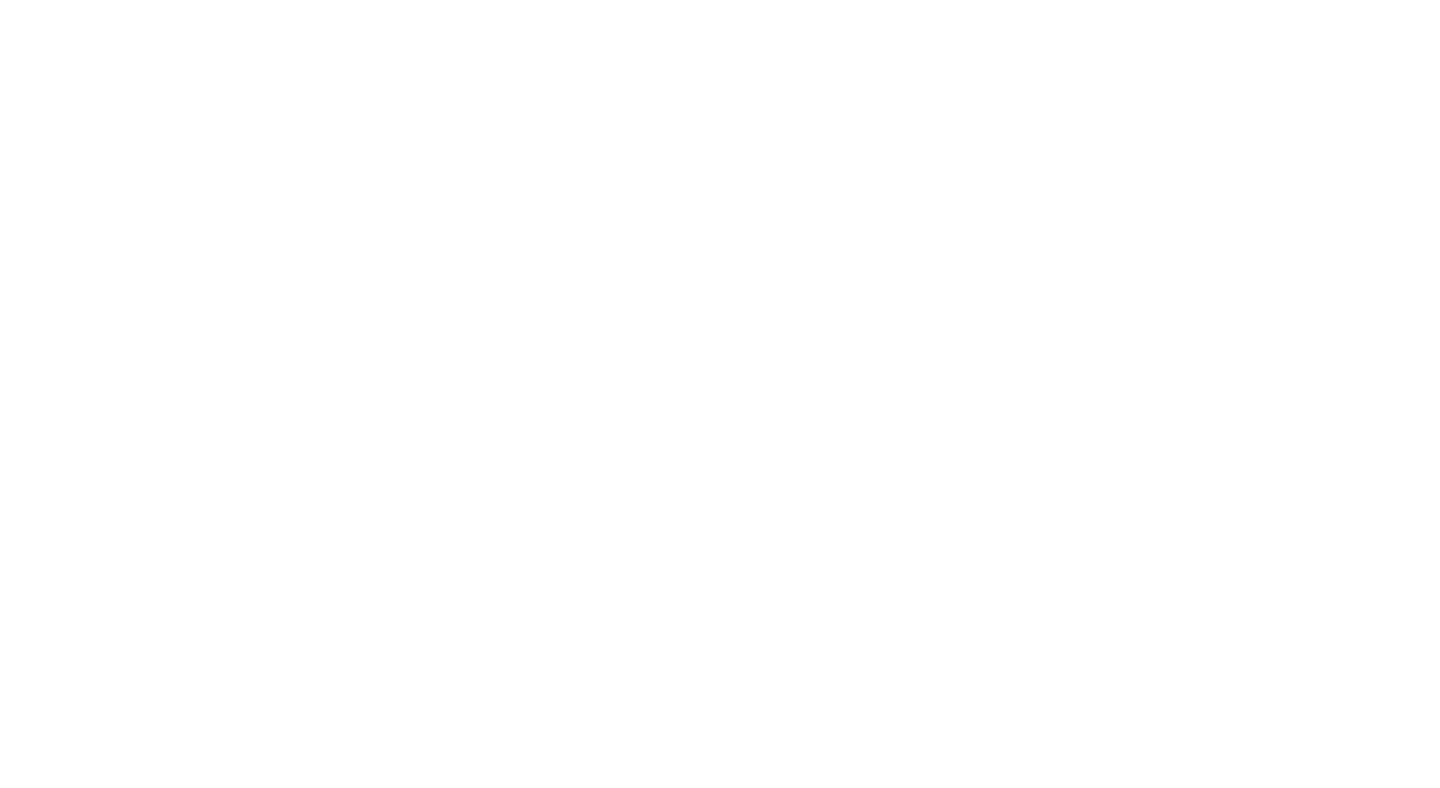
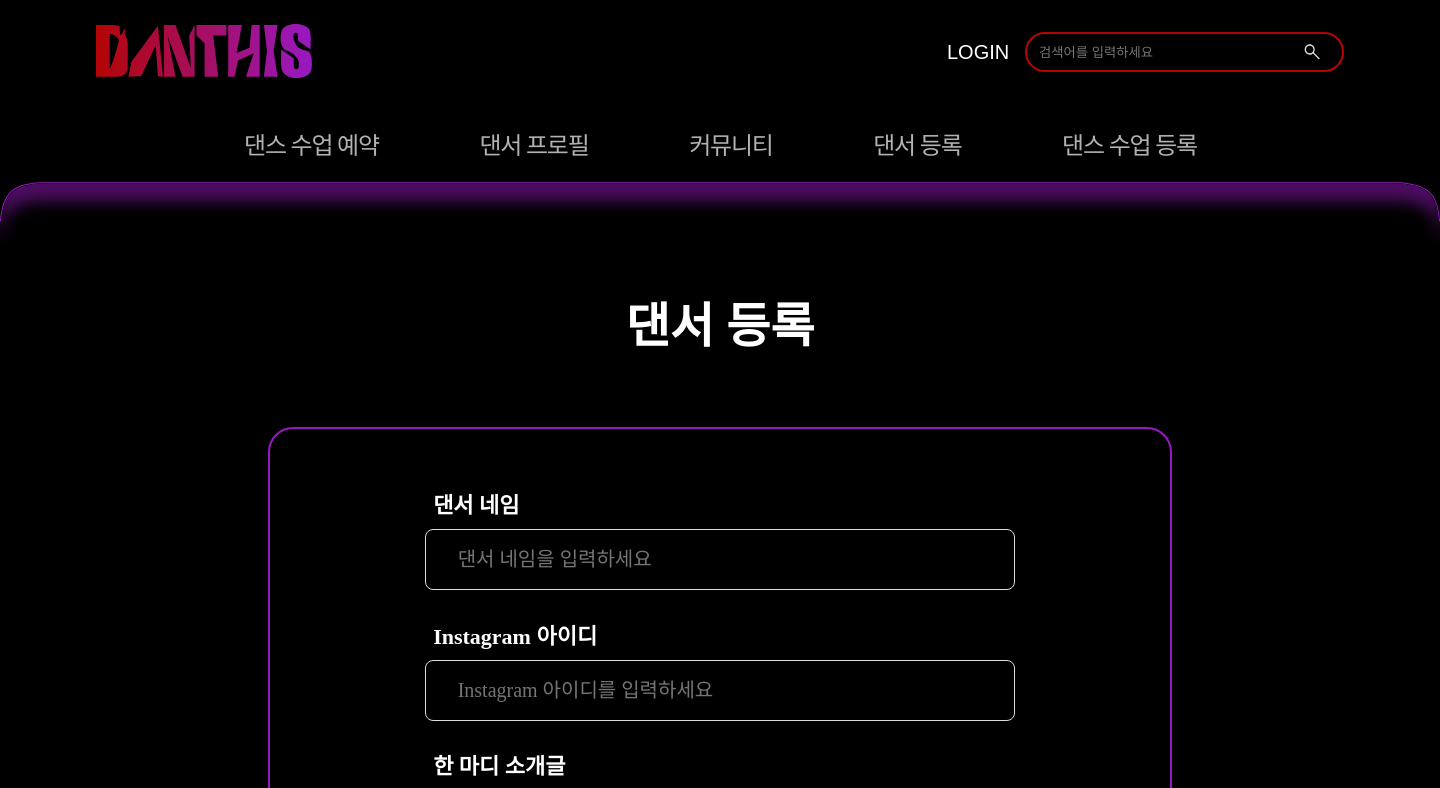
Before and after one commit to UMC-7th-DANTHIS/frontend, a React (Create React App) app: page /dancerregister in a window 1280 px wide. Before the commit this address had no page. Shown: the top 788 px of the page, 1440 px wide, since content can reach past the window. Built offline with nearby package versions, Linux system fonts and the light colour scheme.

Commit message:
fix: 댄서 등록 페이지 Topbar 변경 사항 반영 (#12)

```diff
--- a/src/App.js
+++ b/src/App.js
@@ -14,7 +14,7 @@
           <Route path="/" element={<MainPage />} />
           <Route path="/mypage" element={<MypageLayout />} />
           <Route path="community" element={<Community />} />
-          <Route path="dancer-registration" element={<DancerRegistration />} /> {/* + */}
+          <Route path="dancerregister" element={<DancerRegistration />} />
         </Route>
       </Routes>
     </Router>
--- a/src/pages/add-new-dancer/DancerRegistration.jsx
+++ b/src/pages/add-new-dancer/DancerRegistration.jsx
@@ -31,7 +31,6 @@
   display: flex;
   background-color: black;
   justify-content: center;
-  border-top: 1px solid white; // 임시
 `;
 const Registration = styled.div`
   width: 1440px;
@@ -44,6 +43,6 @@
   font-style: normal;
   font-weight: 600;
   line-height: normal;
-  margin-top: 65.72px;
-  margin-bottom: 69.93px;
+  margin-top: 33px;
+  margin-bottom: 70px;
 `;
```
